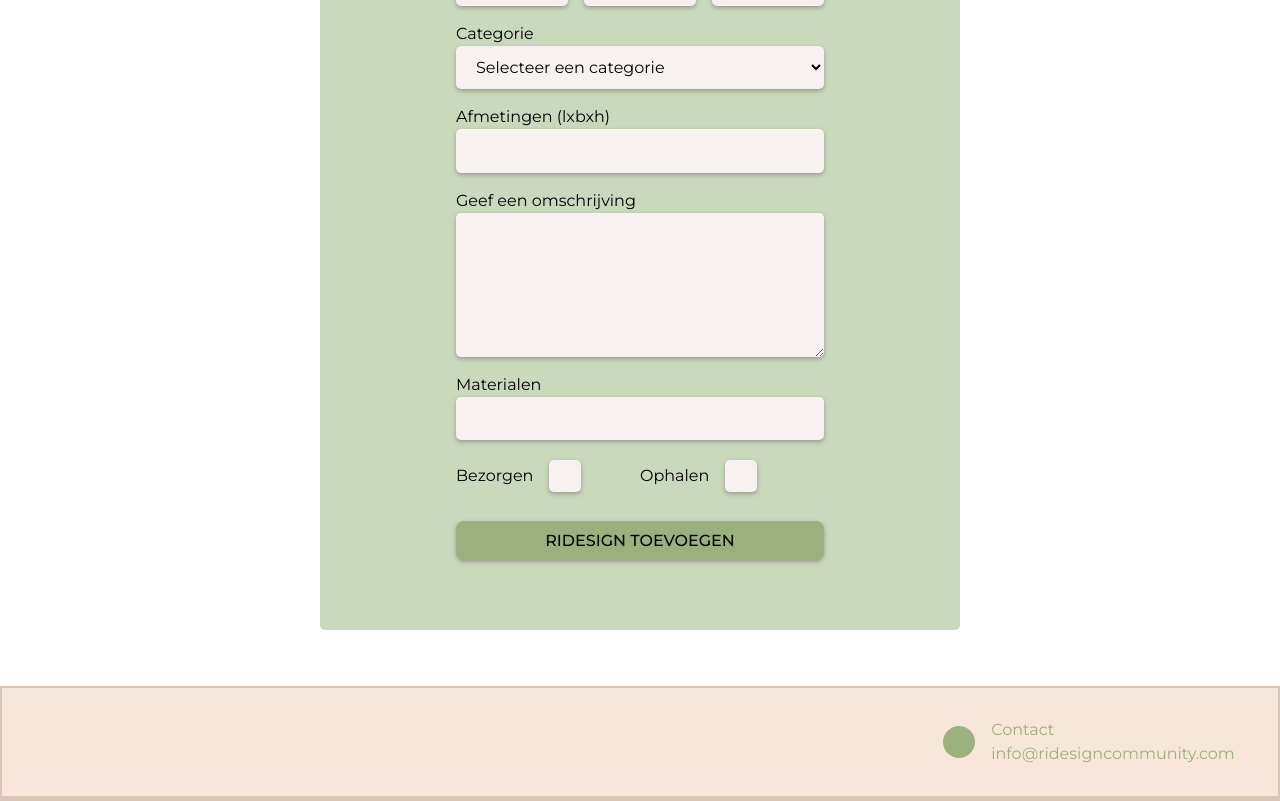
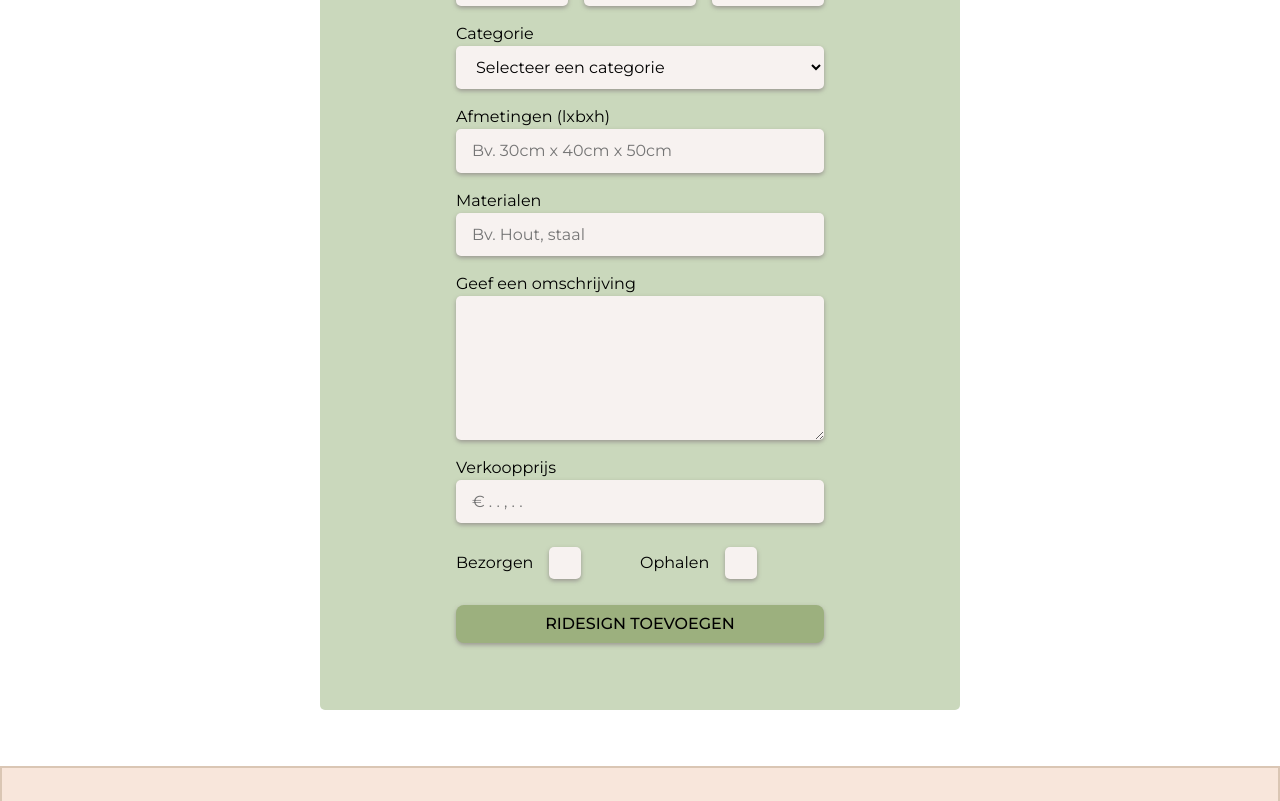
Before and after one commit to ridumoulin/eindopdracht-frontend-ridesign-community, a React (Vite) app: page /NewProduct in a window 1280 px wide. Shown: the part 578-1379 px from the top of the page. Built offline with nearby package versions, Linux system fonts and the light colour scheme.

Commit message:
Correctie aanpassing components

```diff
--- a/src/components/Checkbox/Checkbox.scss
+++ b/src/components/Checkbox/Checkbox.scss
@@ -7,6 +7,7 @@
   justify-content: flex-start;
   align-items: center;
   gap: 1rem;
+  margin-top: 0.5rem;
 
   input {
     background: $off-white-color;
--- a/src/components/TextInput/TextInput.jsx
+++ b/src/components/TextInput/TextInput.jsx
@@ -8,6 +8,7 @@ function TextInput(props) {
             <input
                 type="text"
                 id={props.id}
+                placeholder={props.placeholder}
                 {...props.register}
                 className="input-form"
             />
@@ -20,6 +21,7 @@ TextInput.propTypes = {
     id: PropTypes.string.isRequired,
     label: PropTypes.string.isRequired,
     register: PropTypes.object.isRequired,
+    placeholder: PropTypes.string,
     errors: PropTypes.object
 };
 
--- a/src/pages/NewProduct/NewProduct.jsx
+++ b/src/pages/NewProduct/NewProduct.jsx
@@ -57,8 +57,17 @@ function NewProduct() {
                 <TextInput
                     id="dimensions-field"
                     label="Afmetingen (lxbxh)"
+                    placeholder="Bv. 30cm x 40cm x 50cm"
                     register={register("dimensions")}
                     errors={errors.dimensions}
+                />
+
+                <TextInput
+                    id="materials-field"
+                    label="Materialen"
+                    placeholder="Bv. Hout, staal"
+                    register={register("materials")}
+                    errors={errors.materials}
                 />
 
                 <Textarea
@@ -69,10 +78,11 @@ function NewProduct() {
                 />
 
                 <TextInput
-                    id="materials-field"
-                    label="Materialen"
-                    register={register("materials")}
-                    errors={errors.materials}
+                    id="price-field"
+                    label="Verkoopprijs"
+                    placeholder="€ . . , . ."
+                    register={register("price")}
+                    errors={errors.price}
                 />
 
                 <div className="checkbox-container">
--- a/src/pages/NewProduct/NewProduct.scss
+++ b/src/pages/NewProduct/NewProduct.scss
@@ -11,7 +11,7 @@
 .form-new-product {
   background-color: $light-green-color;
   width: 40rem;
-  min-height: 63rem;
+  min-height: 68rem;
   border-radius: 0.3125rem;
   margin: 3.5rem 0;
   display: flex;
```
